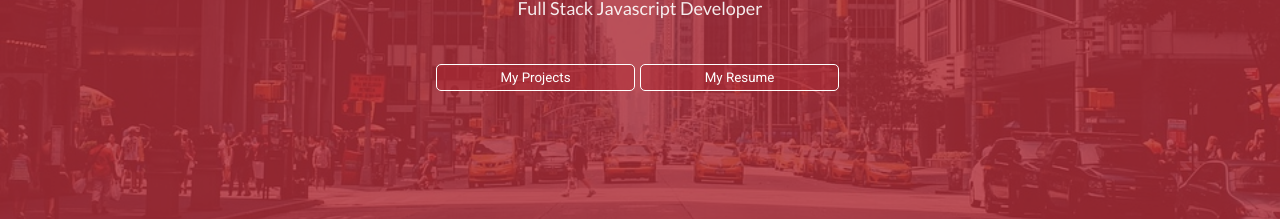
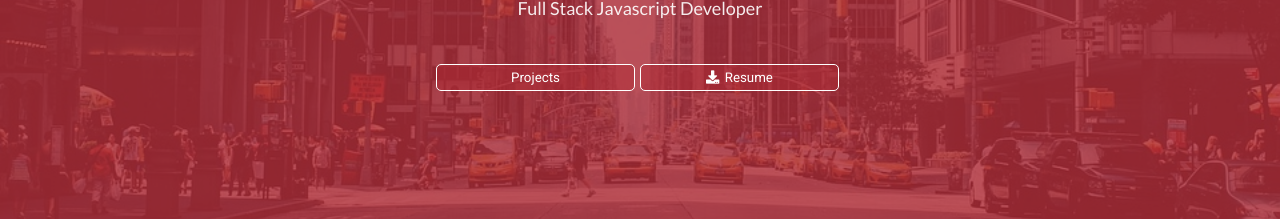
Before and after one commit to kevinsherrell/portfolio, a React (Create React App) app: page / in a window 1280 px wide. Shown: the part 276-495 px from the top of the page. Built offline with nearby package versions, Linux system fonts and the light colour scheme.

Commit message:
more ui tweaks

```diff
--- a/src/App.js
+++ b/src/App.js
@@ -16,7 +16,6 @@ class App extends Component {
 
 
   render() {
-    console.log(this.childRef)
     return (
       <React.Fragment>
         <Header ref={c => (this.header = c)} />
--- a/src/Contact.js
+++ b/src/Contact.js
@@ -5,7 +5,6 @@ import linkedIn from "./linkedin-plain.svg";
 class Contact extends Component {
   state = {};
   render() {
-    console.log(this.props.location)
     return (
       <section className="contact" id='contact'>
         <div className="container">
--- a/src/Hero.js
+++ b/src/Hero.js
@@ -19,10 +19,10 @@ const Hero = () => {
               duration={500}
             >
               {" "}
-              <button>My Projects</button>
+              <button>Projects</button>
             </Link>
 
-            <button>My Resume</button>
+            <button><span><i class="fas fa-download"></i></span> Resume</button>
           </div>
         </div>
       </div>
--- a/src/Skills.js
+++ b/src/Skills.js
@@ -13,13 +13,10 @@ import javascript from "./javascript-plain.svg";
 
 class Skills extends Component {
   state = {  }
-componentDidMount(){
-  console.log(this.skills)
-}
+
   render() {
     return (
       <section className="skills" id='skills'  ref={c => ({...this.skills} = c)}>
-      {/* <h2>SKILLS</h2> */}
 
       {/* mobile only */}
       <div className=" container">
--- a/src/css/styles.css
+++ b/src/css/styles.css
@@ -183,6 +183,8 @@ h4 {
     .hero button:hover {
       background-color: white;
       color: rgba(176, 42, 53, 0.5); }
+    .hero button span {
+      margin-right: 2px; }
 
 .skillsGrid {
   display: -ms-grid;
--- a/src/scss/_1024.scss
+++ b/src/scss/_1024.scss
@@ -2,9 +2,7 @@
   // hero
   .hero {
     min-height: 450px;
-    // button{
-    //   width: 25%;
-    // }
+
   }
 //   skills
 .skillsGrid {
--- a/src/scss/_1440.scss
+++ b/src/scss/_1440.scss
@@ -7,11 +7,7 @@
         width: 60%;
     }
 }
-// .hero{
-//     button{
-//         width: 25%;
-//     }
-// }
+
 .skills{
     .container{
         width: 50%;
--- a/src/scss/styles.scss
+++ b/src/scss/styles.scss
@@ -222,6 +222,9 @@ h4 {
       background-color: white;
       color: rgba(176, 42, 53, 0.5);
     }
+    span{
+      margin-right: 2px;
+    }
   }
 }
 // Skills/About
```
Also changed, not shown: src/Header.js (+2 -16 lines), src/scss/_768.scss (+1 -12 lines).
